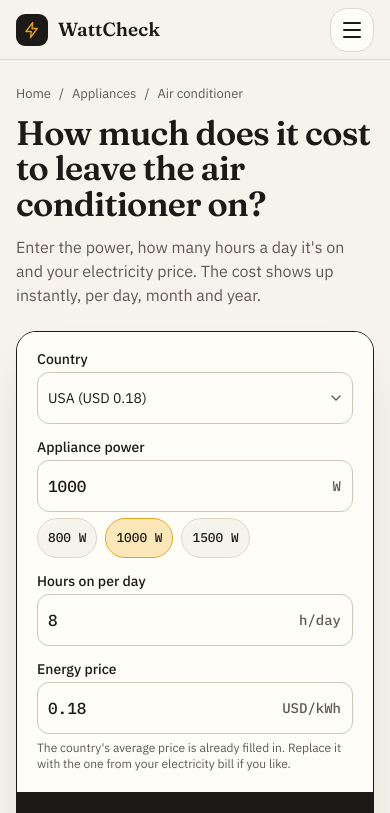
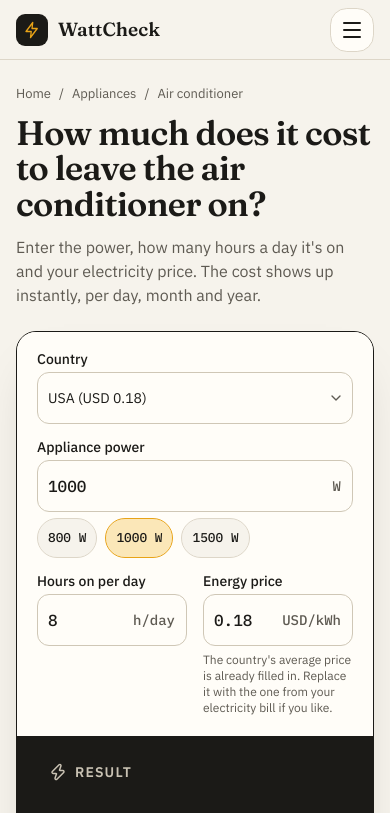
Before and after one commit to Fabricio-santuchi/calculadora-energia, a Next.js app: page /en/air-conditioner in a window 390 px wide. Shown: the top 813 px of the page. Built offline with nearby package versions, Linux system fonts and the light colour scheme.

Commit message:
V9: Horas e Preco lado a lado no celular (pagina de aparelho) - grid de 2 colunas ativo desde o celular, Pais/Potencia/explicacao com col-span-2

```diff
--- a/src/components/calculadora-form.tsx
+++ b/src/components/calculadora-form.tsx
@@ -160,13 +160,14 @@ const Calculadora = ({
   const classeForm = exibirCabecalho
     ? "w-full max-w-sm rounded-[20px] border border-border bg-card p-6 shadow-sm"
     : "w-full overflow-hidden rounded-[20px] border border-foreground shadow-[0_1px_0_#1B1A17,0_24px_48px_-24px_rgba(27,26,23,0.25)] lg:grid lg:grid-cols-2";
-  // Espec 7b: de 480 a 1023px, País+Potência ficam lado a lado, e Tempo+
-  // Preço também — como os 4 campos já nascem nessa ordem, um grid de 2
-  // colunas forma os pares certos sozinho, sem precisar reordenar nada. No
-  // computador (lg:) volta a ser uma coluna só, como a espec 4.2 descreve.
+  // Grid de 2 colunas ativo desde o celular (Mobile.dc.html): País e
+  // Potência ocupam as 2 colunas inteiras (col-span-2, viram sua própria
+  // linha), Tempo e Preço ficam 1 coluna cada, lado a lado — mesmo grid,
+  // sem reordenar nada. No computador (lg:) volta a ser 1 coluna só
+  // (espec 4.2), com todos os campos empilhados.
   const classeCampos = exibirCabecalho
     ? "mt-6 flex flex-col gap-4"
-    : "flex flex-col gap-4 bg-card p-5 xs:grid xs:grid-cols-2 xs:gap-x-4 xs:p-6 md:gap-7 md:p-8 lg:flex lg:flex-col lg:p-10";
+    : "grid grid-cols-2 gap-x-4 gap-y-4 bg-card p-5 xs:p-6 md:gap-7 md:p-8 lg:flex lg:flex-col lg:p-10";
 
   return (
     <form
@@ -185,7 +186,7 @@ const Calculadora = ({
       )}
       <div className={classeCampos}>
         {/* Ordem espec 4.2: País → Potência → Tempo → Preço. */}
-        <div className="flex flex-col gap-1.5">
+        <div className="col-span-2 flex flex-col gap-1.5">
           <Label htmlFor="pais">{t.pais}</Label>
           <Select
             items={opcoesPais}
@@ -216,7 +217,7 @@ const Calculadora = ({
           </Select>
         </div>
 
-        <div className="flex flex-col gap-1.5">
+        <div className="col-span-2 flex flex-col gap-1.5">
           <Label htmlFor="potencia">{rotuloPotencia ?? t.potencia}</Label>
           <div className="relative">
             <Input
@@ -269,7 +270,7 @@ const Calculadora = ({
             geladeira usa por enquanto ("Por que 50 W e não o valor da
             etiqueta?"). */}
         {explicacao && (
-          <div className="flex gap-3 rounded-[14px] bg-secondary p-4">
+          <div className="col-span-2 flex gap-3 rounded-[14px] bg-secondary p-4">
             <Info className="mt-0.5 size-[18px] shrink-0 text-muted-foreground" />
             <div>
               <p className="text-[16px] font-semibold text-foreground">
```
Also changed, not shown: 1 other file (tests, documents, lock files or other folders).
